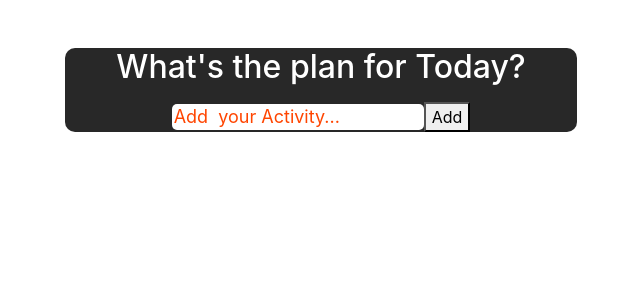
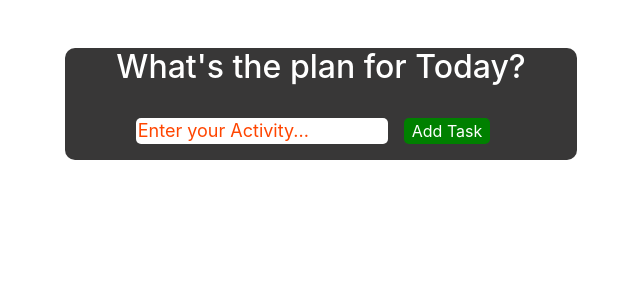
Before and after one commit to tanuja8/Todo, a React (Create React App) app: page / in a window 1280 px wide. Shown: the top 300 px of the page, without its empty margins (319-959 px from the left). Built offline with nearby package versions, Linux system fonts and the light colour scheme.

Commit message:
project update

```diff
--- a/src/Component/Todo.css
+++ b/src/Component/Todo.css
@@ -1,14 +1,20 @@
 .todolist{
     width: 40%;
-    background: rgb(40, 40, 40);
+    background: rgb(56, 55, 55);
     margin: 0 auto;
     border-radius: 10px;
 }
 input{
     border: none;
     border-radius: 5px;
+
 }
 ::placeholder{
     font-size: large;
     color: orangered;
 }
+.addbtn{
+    background-color: green;
+    border: none;
+    border-radius: 5px;
+}
--- a/src/Component/Todo.js
+++ b/src/Component/Todo.js
@@ -17,10 +17,10 @@ export default function Todo() {
   }
   return (
     <div className="todolist mt-5">
-      <div className=' container'>
          <h2 className="text-white m-3">What's the plan for Today?</h2>
-         <input type="text" placeholder='Add  your Activity...' value={activity} onChange={(e)=>setActivity(e.target.value)}/>
-         <button onClick={addAtivity}>Add</button>
+         <div className=" py-3">
+         <input type="text" placeholder='Enter your Activity...' value={activity} onChange={(e)=>setActivity(e.target.value)}/>
+         <button type="button" className="addbtn px-2 mx-3 text-white"  onClick={addAtivity}>Add Task</button>
          </div>
          <div>
           {listData.map(data=>{
```
